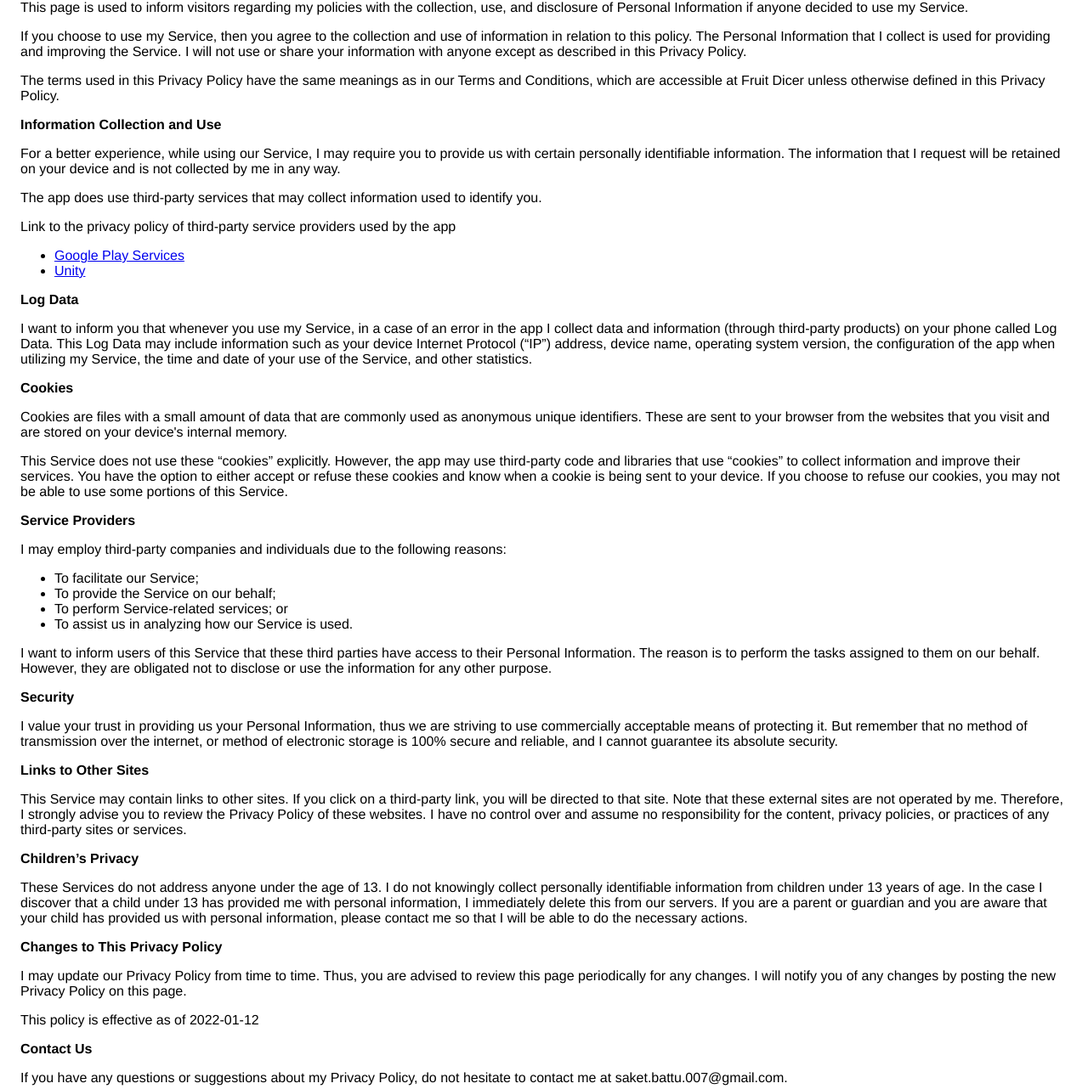
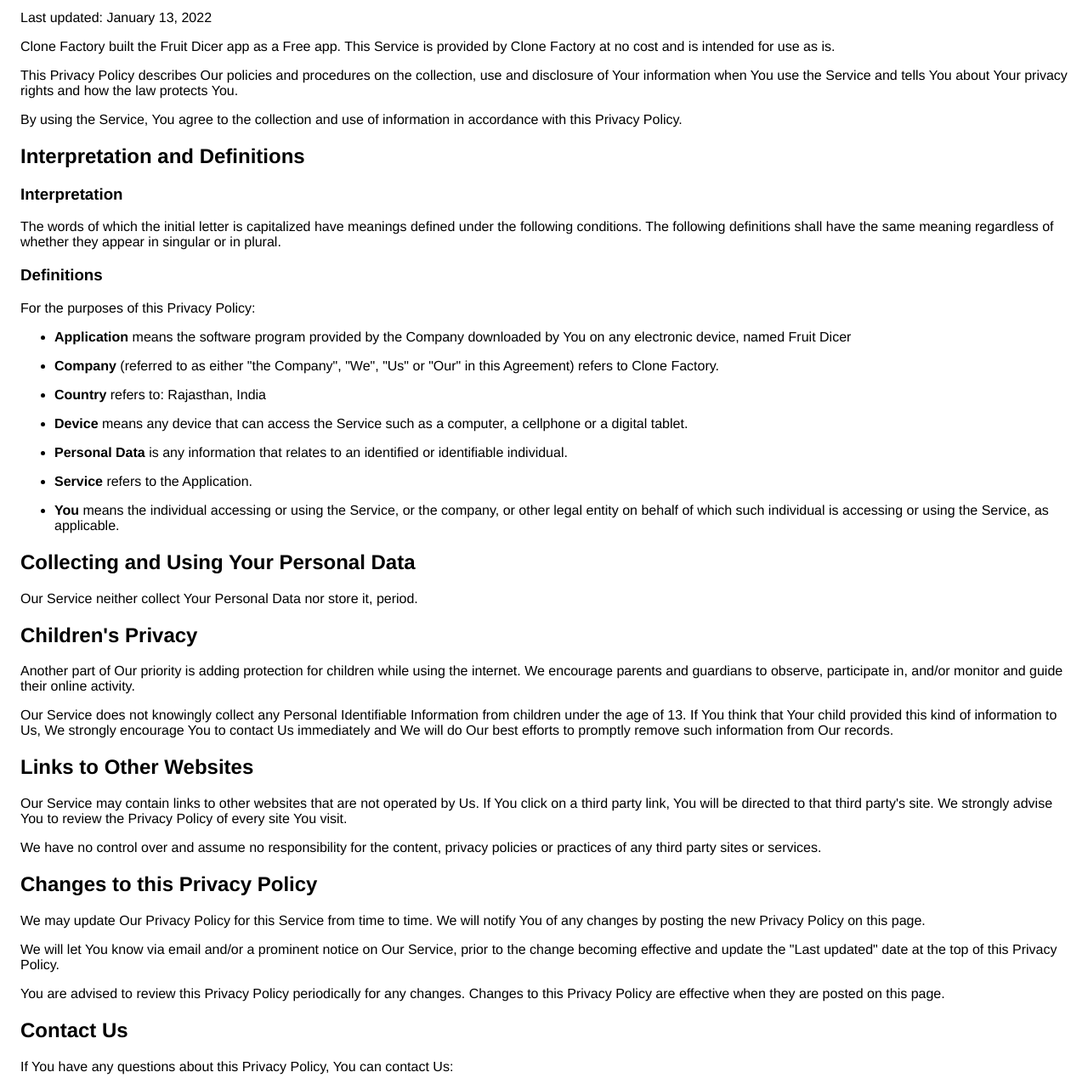
Before and after one commit to saketbattu/privacy-policy-fruit-dicer, a plain HTML site: page index.html in a window 1280 px wide. Shown: the part 92-1374 px from the top of the page at 85% size. Drawn offline with Linux system fonts and the light colour scheme.

Commit message:
Commit-02
changes made in Privacy Policy -13 Jan 2022

```diff
--- a/index.html
+++ b/index.html
@@ -1,109 +1,53 @@
 <!DOCTYPE html>
 <html>
 <head>
-  <meta charset='utf-8'>
-  <meta name='viewport' content='width=device-width'>
-  <title>Privacy Policy</title>
-  <style> body { font-family: 'Helvetica Neue', Helvetica, Arial, sans-serif; padding:1em; } </style>
+	<meta charset='utf-8'>
+    <meta name='viewport' content='width=device-width'>
+    <title>Privacy Policy</title>
+    <style> body { font-family: 'Helvetica Neue', Helvetica, Arial, sans-serif; padding:1em; } </style>
 </head>
 <body>
-<strong>Privacy Policy</strong> <p>
-              Clone Factory built the Fruit Dicer app as
-              a Free app. This SERVICE is provided by
-              Clone Factory at no cost and is intended for use as
-              is.
-            </p> <p>
-              This page is used to inform visitors regarding my
-              policies with the collection, use, and disclosure of Personal
-              Information if anyone decided to use my Service.
-            </p> <p>
-              If you choose to use my Service, then you agree to
-              the collection and use of information in relation to this
-              policy. The Personal Information that I collect is
-              used for providing and improving the Service. I will not use or share your information with
-              anyone except as described in this Privacy Policy.
-            </p> <p>
-              The terms used in this Privacy Policy have the same meanings
-              as in our Terms and Conditions, which are accessible at
-              Fruit Dicer unless otherwise defined in this Privacy Policy.
-            </p> <p><strong>Information Collection and Use</strong></p> <p>
-              For a better experience, while using our Service, I
-              may require you to provide us with certain personally
-              identifiable information. The information that
-              I request will be retained on your device and is not collected by me in any way.
-            </p> <div><p>
-                The app does use third-party services that may collect
-                information used to identify you.
-              </p> <p>
-                Link to the privacy policy of third-party service providers used
-                by the app
-              </p> <ul><li><a href="https://www.google.com/policies/privacy/" target="_blank" rel="noopener noreferrer">Google Play Services</a></li><!----><!----><!----><!----><!----><!----><!----><!----><!----><!----><li><a href="https://unity3d.com/legal/privacy-policy" target="_blank" rel="noopener noreferrer">Unity</a></li><!----><!----><!----><!----><!----><!----><!----><!----><!----><!----><!----><!----><!----><!----><!----><!----></ul></div> <p><strong>Log Data</strong></p> <p>
-              I want to inform you that whenever you
-              use my Service, in a case of an error in the app
-              I collect data and information (through third-party
-              products) on your phone called Log Data. This Log Data may
-              include information such as your device Internet Protocol
-              (“IP”) address, device name, operating system version, the
-              configuration of the app when utilizing my Service,
-              the time and date of your use of the Service, and other
-              statistics.
-            </p> <p><strong>Cookies</strong></p> <p>
-              Cookies are files with a small amount of data that are
-              commonly used as anonymous unique identifiers. These are sent
-              to your browser from the websites that you visit and are
-              stored on your device's internal memory.
-            </p> <p>
-              This Service does not use these “cookies” explicitly. However,
-              the app may use third-party code and libraries that use
-              “cookies” to collect information and improve their services.
-              You have the option to either accept or refuse these cookies
-              and know when a cookie is being sent to your device. If you
-              choose to refuse our cookies, you may not be able to use some
-              portions of this Service.
-            </p> <p><strong>Service Providers</strong></p> <p>
-              I may employ third-party companies and
-              individuals due to the following reasons:
-            </p> <ul><li>To facilitate our Service;</li> <li>To provide the Service on our behalf;</li> <li>To perform Service-related services; or</li> <li>To assist us in analyzing how our Service is used.</li></ul> <p>
-              I want to inform users of this Service
-              that these third parties have access to their Personal
-              Information. The reason is to perform the tasks assigned to
-              them on our behalf. However, they are obligated not to
-              disclose or use the information for any other purpose.
-            </p> <p><strong>Security</strong></p> <p>
-              I value your trust in providing us your
-              Personal Information, thus we are striving to use commercially
-              acceptable means of protecting it. But remember that no method
-              of transmission over the internet, or method of electronic
-              storage is 100% secure and reliable, and I cannot
-              guarantee its absolute security.
-            </p> <p><strong>Links to Other Sites</strong></p> <p>
-              This Service may contain links to other sites. If you click on
-              a third-party link, you will be directed to that site. Note
-              that these external sites are not operated by me.
-              Therefore, I strongly advise you to review the
-              Privacy Policy of these websites. I have
-              no control over and assume no responsibility for the content,
-              privacy policies, or practices of any third-party sites or
-              services.
-            </p> <p><strong>Children’s Privacy</strong></p> <div><p>
-                These Services do not address anyone under the age of 13.
-                I do not knowingly collect personally
-                identifiable information from children under 13 years of age. In the case
-                I discover that a child under 13 has provided
-                me with personal information, I immediately
-                delete this from our servers. If you are a parent or guardian
-                and you are aware that your child has provided us with
-                personal information, please contact me so that
-                I will be able to do the necessary actions.
-              </p></div> <!----> <p><strong>Changes to This Privacy Policy</strong></p> <p>
-              I may update our Privacy Policy from
-              time to time. Thus, you are advised to review this page
-              periodically for any changes. I will
-              notify you of any changes by posting the new Privacy Policy on
-              this page.
-            </p> <p>This policy is effective as of 2022-01-12</p> <p><strong>Contact Us</strong></p> <p>
-              If you have any questions or suggestions about my
-              Privacy Policy, do not hesitate to contact me at saket.battu.007@gmail.com.
-            </p> <p>This privacy policy page was created at <a href="https://privacypolicytemplate.net" target="_blank" rel="noopener noreferrer">privacypolicytemplate.net </a>and modified/generated by <a href="https://app-privacy-policy-generator.nisrulz.com/" target="_blank" rel="noopener noreferrer">App Privacy Policy Generator</a></p>
+    <h1>Privacy Policy</h1>
+    <p>Last updated: January 13, 2022</p>
+    <p>Clone Factory built the Fruit Dicer app as a Free app. This Service is provided by Clone Factory at no cost and is intended for use as is.</p>
+    <p>This Privacy Policy describes Our policies and procedures on the collection, use and disclosure of Your information when You use the Service and tells You about Your privacy rights and how the law protects You.</p>
+    <p>By using the Service, You agree to the collection and use of information in accordance with this Privacy Policy.</p>
+
+    <h2>Interpretation and Definitions</h2>
+    <h3>Interpretation</h3>
+    <p>The words of which the initial letter is capitalized have meanings defined under the following conditions. The following definitions shall have the same meaning regardless of whether they appear in singular or in plural.</p>
+    <h3>Definitions</h3>
+    <p>For the purposes of this Privacy Policy:</p>
+    <ul>
+        <li><p><strong>Application</strong> means the software program provided by the Company downloaded by You on any electronic device, named Fruit Dicer</p></li>
+        <li><p><strong>Company</strong> (referred to as either &quot;the Company&quot;, &quot;We&quot;, &quot;Us&quot; or &quot;Our&quot; in this Agreement) refers to Clone Factory.</p></li>
+        <li><p><strong>Country</strong> refers to: Rajasthan,  India</p></li>
+        <li><p><strong>Device</strong> means any device that can access the Service such as a computer, a cellphone or a digital tablet.</p></li>
+        <li><p><strong>Personal Data</strong> is any information that relates to an identified or identifiable individual.</p></li>
+        <li><p><strong>Service</strong> refers to the Application.</p></li>
+        <li><p><strong>You</strong> means the individual accessing or using the Service, or the company, or other legal entity on behalf of which such individual is accessing or using the Service, as applicable.</p></li>
+    </ul>
+
+    <h2>Collecting and Using Your Personal Data</h2>
+    <p>Our Service neither collect Your Personal Data nor store it, period.</p>
+
+    <h2>Children's Privacy</h2>
+    <p>Another part of Our priority is adding protection for children while using the internet. We encourage parents and guardians to observe, participate in, and/or monitor and guide their online activity.</p>
+    <p>Our Service does not knowingly collect any Personal Identifiable Information from children under the age of 13. If You think that Your child provided this kind of information to Us, We strongly encourage You to contact Us immediately and We will do Our best efforts to promptly remove such information from Our records.</p>
+
+    <h2>Links to Other Websites</h2>
+    <p>Our Service may contain links to other websites that are not operated by Us. If You click on a third party link, You will be directed to that third party's site. We strongly advise You to review the Privacy Policy of every site You visit.</p>
+    <p>We have no control over and assume no responsibility for the content, privacy policies or practices of any third party sites or services.</p>
+
+    <h2>Changes to this Privacy Policy</h2>
+    <p>We may update Our Privacy Policy for this Service from time to time. We will notify You of any changes by posting the new Privacy Policy on this page.</p>
+    <p>We will let You know via email and/or a prominent notice on Our Service, prior to the change becoming effective and update the &quot;Last updated&quot; date at the top of this Privacy Policy.</p>
+    <p>You are advised to review this Privacy Policy periodically for any changes. Changes to this Privacy Policy are effective when they are posted on this page.</p>
+
+    <h2>Contact Us</h2>
+    <p>If You have any questions about this Privacy Policy, You can contact Us:</p>
+    <ul>
+        <li>By email: clone.factory.gaming@gmail.com</li>
+    </ul>
 </body>
 </html>
```
